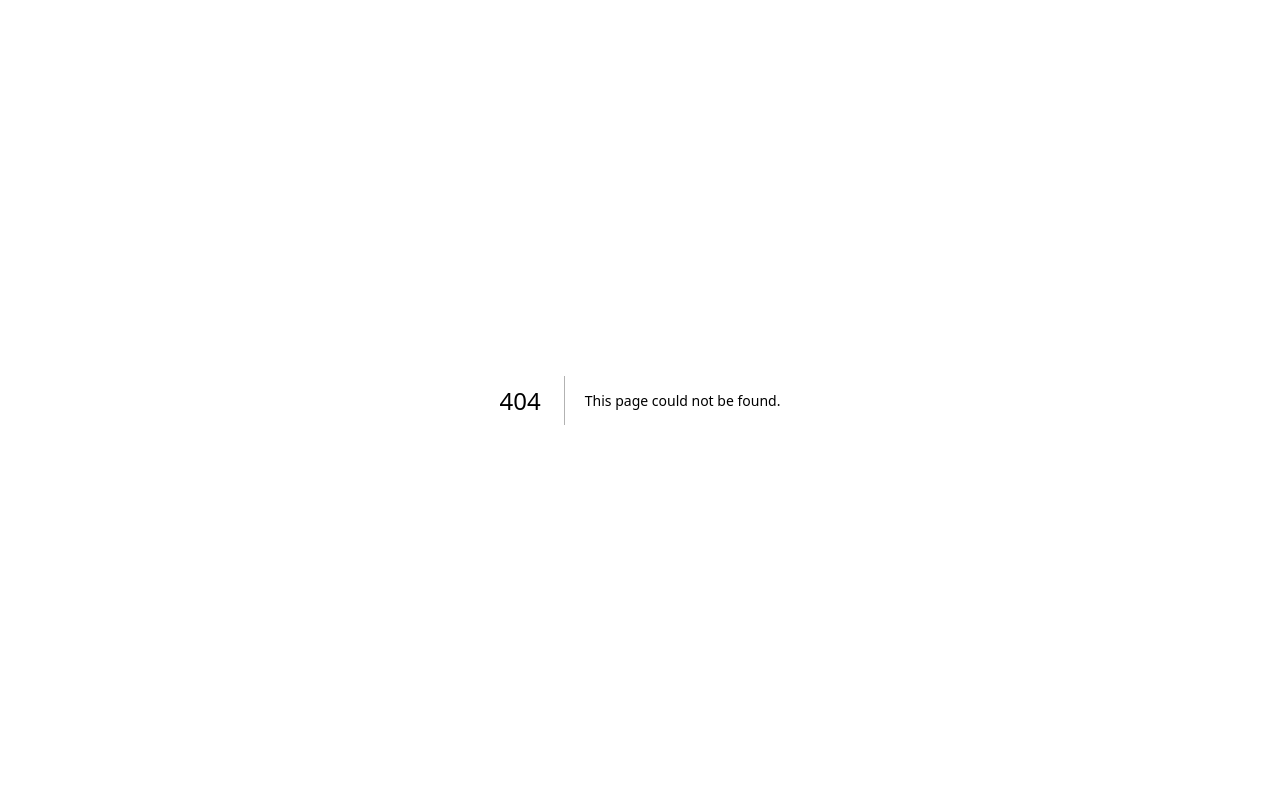
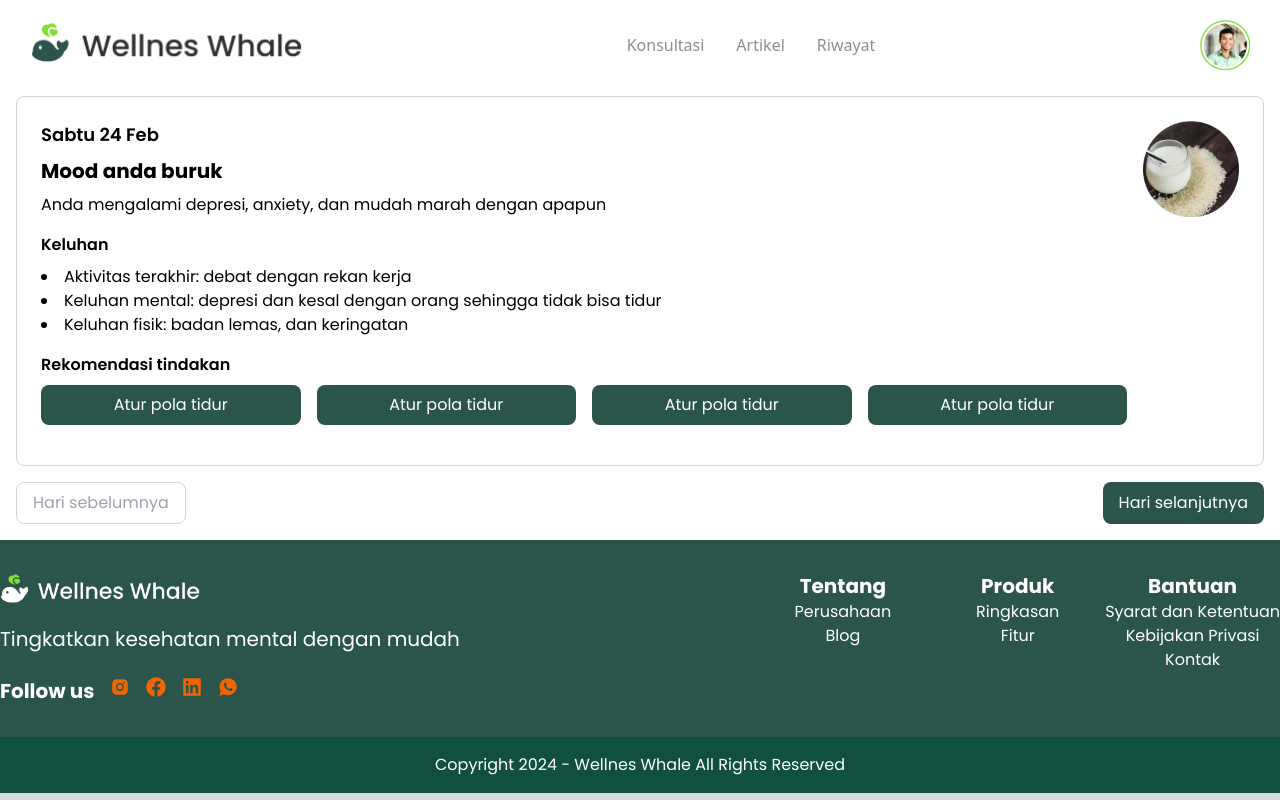
Before and after one commit to aufarhmn/WellnessWhale, a Next.js app in the folder frontend/: page /mood/detail in a window 1280 px wide. Before the commit this address had no page. Built offline with nearby package versions, Linux system fonts and the light colour scheme.

Commit message:
feat: mood detail

```diff
--- /dev/null
+++ b/frontend/src/components/MoodDetail.jsx
@@ -0,0 +1,39 @@
+import React from 'react';
+import Beras from "../assets/images/hero/beras.png";
+import Image from 'next/image';
+
+export default function MoodDetail() {
+  return (
+    <div className="container mx-auto p-4 pt-24 bg-white font-['Poppins']">
+      <div className="border border-gray-300 rounded-lg p-6 mb-4">
+        <div className="flex items-start">
+          <div className="flex-1">
+            <h3 className="text-lg font-semibold mb-2">Sabtu 24 Feb</h3>
+            <p className="text-xl font-bold mb-2">Mood anda buruk</p>
+            <p className="mb-4">Anda mengalami depresi, anxiety, dan mudah marah dengan apapun</p>
+
+            <h4 className="font-semibold mb-2">Keluhan</h4>
+            <ul className="list-disc list-inside mb-4">
+              <li>Aktivitas terakhir: debat dengan rekan kerja</li>
+              <li>Keluhan mental: depresi dan kesal dengan orang sehingga tidak bisa tidur</li>
+              <li>Keluhan fisik: badan lemas, dan keringatan</li>
+            </ul>
+
+            <h4 className="font-semibold mb-2">Rekomendasi tindakan</h4>
+            <div className="grid grid-cols-4 gap-4 mb-4">
+              <button className="bg-green-400 text-white px-4 py-2 rounded-lg">Atur pola tidur</button>
+              <button className="bg-green-400 text-white px-4 py-2 rounded-lg">Atur pola tidur</button>
+              <button className="bg-green-400 text-white px-4 py-2 rounded-lg">Atur pola tidur</button>
+              <button className="bg-green-400 text-white px-4 py-2 rounded-lg">Atur pola tidur</button>
+            </div>
+          </div>
+          <Image src={Beras} alt="Mood illustration" className="w-24 h-24 rounded-lg ml-4" />
+        </div>
+      </div>
+      <div className="flex justify-between">
+        <button className="border border-gray-300 text-gray-400 px-4 py-2 rounded-lg">Hari sebelumnya</button>
+        <button className="bg-green-400 text-white px-4 py-2 rounded-lg">Hari selanjutnya</button>
+      </div>
+    </div>
+  );
+};
--- /dev/null
+++ b/frontend/src/pages/mood/detail.jsx
@@ -0,0 +1,13 @@
+import MoodDetail from '../../components/MoodDetail'
+import Navbar from '../../components/Navbar'
+import Footer from '../../components/Footer'
+
+export default function InputMood() {
+  return (
+    <>
+      <Navbar />
+      <MoodDetail />
+      <Footer />
+    </>
+  )
+}
```
